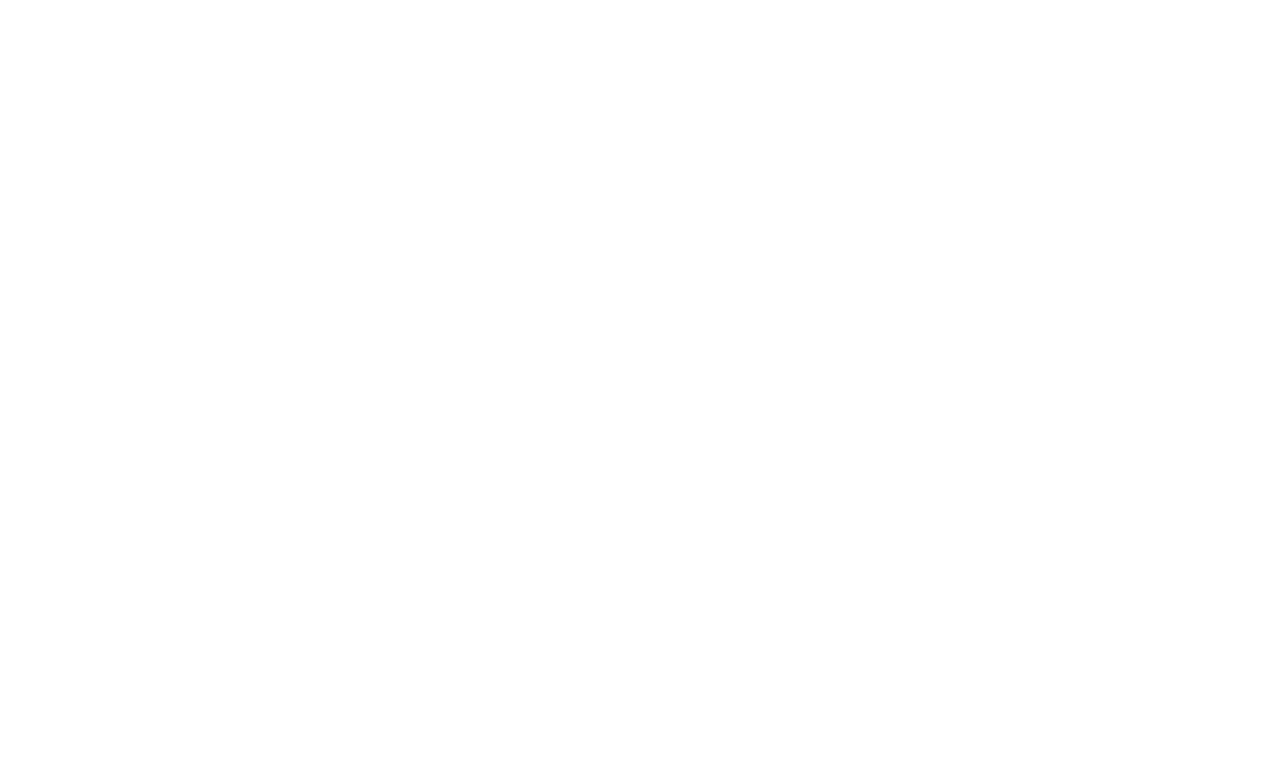
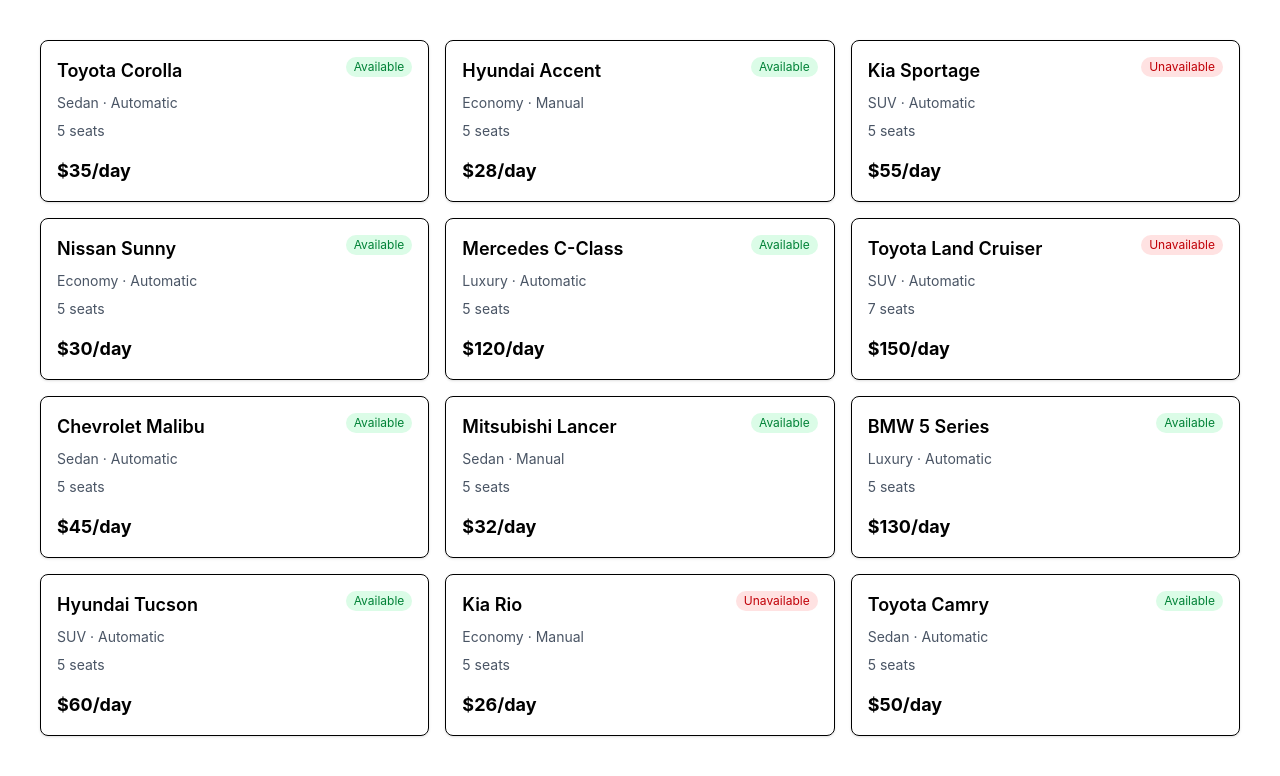
Before and after one commit to Baim55/Drigo-car-browser, a React (Vite) app: page / in a window 1280 px wide. Shown: the top 776 px of the page. Built offline with nearby package versions, Linux system fonts and the light colour scheme.

Commit message:
add CarCard and CarGrid components

```diff
--- a/package.json
+++ b/package.json
@@ -4,7 +4,7 @@
   "version": "0.0.0",
   "type": "module",
   "scripts": {
-    "dev": "vite",
+    "dev": "vite --open",
     "build": "vite build",
     "lint": "eslint .",
     "preview": "vite preview"
--- a/src/App.jsx
+++ b/src/App.jsx
@@ -1,12 +1,12 @@
-
+import CarGrid from "./components/CarGrid";
+import cars from "./data/cars.json";
 
 function App() {
-
   return (
     <>
-
+      <CarGrid cars={cars} />
     </>
-  )
+  );
 }
 
-export default App
+export default App;
--- /dev/null
+++ b/src/components/CarCard.jsx
@@ -0,0 +1,25 @@
+function CarCard({ car }) {
+  const badgeClass = car.available
+    ? "bg-green-100 text-green-700"
+    : "bg-red-100 text-red-700";
+
+  return (
+    <div className="border rounded-lg p-4 shadow-sm flex flex-col gap-2">
+      <div className="flex justify-between items-start">
+        <h3 className="text-lg font-semibold">{car.name}</h3>
+        <span className={`text-xs px-2 py-0.5 rounded-full ${badgeClass}`}>
+          {car.available ? "Available" : "Unavailable"}
+        </span>
+      </div>
+
+      <p className="text-sm text-gray-600">
+        {car.type} · {car.transmission}
+      </p>
+      <p className="text-sm text-gray-600">{car.seats} seats</p>
+
+      <p className="font-bold text-lg mt-2">${car.pricePerDay}/day</p>
+    </div>
+  );
+}
+
+export default CarCard;
--- /dev/null
+++ b/src/components/CarGrid.jsx
@@ -0,0 +1,13 @@
+import CarCard from "./CarCard";
+
+function CarGrid({ cars }) {
+  return (
+    <div className="container py-10 grid grid-cols-1 sm:grid-cols-2 lg:grid-cols-3 gap-4">
+      {cars.map((car) => (
+        <CarCard key={car.id} car={car} />
+      ))}
+    </div>
+  );
+}
+
+export default CarGrid;
--- a/src/index.css
+++ b/src/index.css
@@ -1 +1,6 @@
 @import "tailwindcss";
+
+.container{
+  max-width: 1200px;
+  margin: 0 auto;
+}
```
